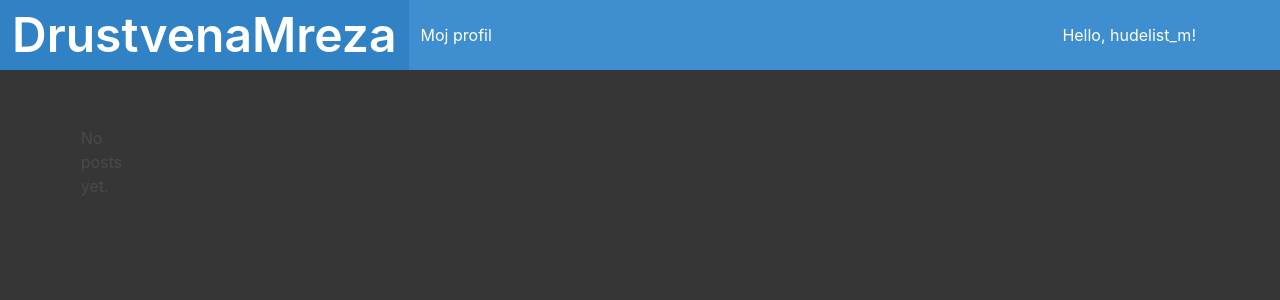
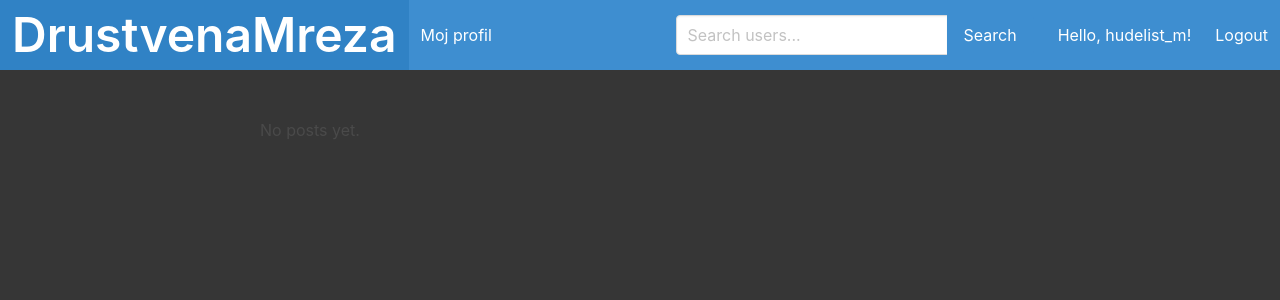
Before and after one commit to HudelistM/WebProgrammingProject, a Django app: page / in a window 1280 px wide. Shown: the top 300 px of the page. Run offline with Django 4.2, Linux system fonts and the light colour scheme; a user stored in the database is signed in.

Commit message:
Added search bar

```diff
--- a/drustvena_mrezaApp/templates/pocetna.html
+++ b/drustvena_mrezaApp/templates/pocetna.html
@@ -27,9 +27,23 @@
                 {% endif %}
             </div>
             <div class="navbar-end">
+                <div class="navbar-item">
+                    <form action="{% url 'drustvena_mrezaApp:search' %}" method="get">
+                        <div class="field has-addons">
+                            <div class="control">
+                                <input class="input" type="text" name="q" placeholder="Search users...">
+                            </div>
+                            <div class="control">
+                                <button type="submit" class="button is-info">Search</button>
+                            </div>
+                        </div>
+                    </form>
+                </div>
                 {% if user.is_authenticated %}
                 <p class="navbar-item">Hello, {{ user.username }}!</p>
-                <a class="navbar-item" href="{% url 'drustvena_mrezaApp:logout' %}">
+                <a class="navbar-item" href="{% url 'logout' %}">
+                    Logout
+                </a>
                 {% else %}
                 <a class="navbar-item" href="{% url 'drustvena_mrezaApp:login' %}">
                     Prijava
--- a/drustvena_mrezaApp/urls.py
+++ b/drustvena_mrezaApp/urls.py
@@ -23,4 +23,7 @@
     path('edit_post/<int:pk>/', views.edit_post, name='edit_post'),
     path('delete_post/<int:pk>/', views.delete_post, name='delete_post'),
     path('logout/', views.custom_logout, name='logout'),
+    path('follow/<int:pk>/', views.follow, name='follow'),
+    path('unfollow/<int:pk>/', views.unfollow, name='unfollow'),
+    path('search/', views.search, name='search'),
 ]
--- a/drustvena_mrezaApp/views.py
+++ b/drustvena_mrezaApp/views.py
@@ -10,6 +10,7 @@
 from django.contrib.auth import logout
 from django.http import HttpResponseRedirect
 from django.urls import reverse
+from django.db.models import Q
 
 
 User=get_user_model()
@@ -93,3 +94,23 @@
 def custom_logout(request):
     logout(request)
     return HttpResponseRedirect(reverse('drustvena_mrezaApp:pocetna'))
+
+def follow(request, pk):
+    user_to_follow = get_object_or_404(Profil, pk=pk)
+    current_user_profile = Profil.objects.get(user=request.user)
+    current_user_profile.follows.add(user_to_follow)
+    return redirect('drustvena_mrezaApp:profil', pk=pk)
+
+def unfollow(request, pk):
+    user_to_unfollow = get_object_or_404(Profil, pk=pk)
+    current_user_profile = Profil.objects.get(user=request.user)
+    current_user_profile.follows.remove(user_to_unfollow)
+    return redirect('drustvena_mrezaApp:profil', pk=pk)
+
+def search(request):
+    query = request.GET.get('q')
+    if query:
+        results = Profil.objects.filter(Q(user__username__icontains=query))
+    else:
+        results = Profil.objects.none()
+    return render(request, 'drustvena_mreza/search_results.html', {'results': results})
```
Also changed, not shown: drustvena_mrezaApp/templates/drustvena_mreza/search_results.html (added, +13 -0 lines), db.sqlite3. Lines whose indentation alone changed are shown as unchanged.
